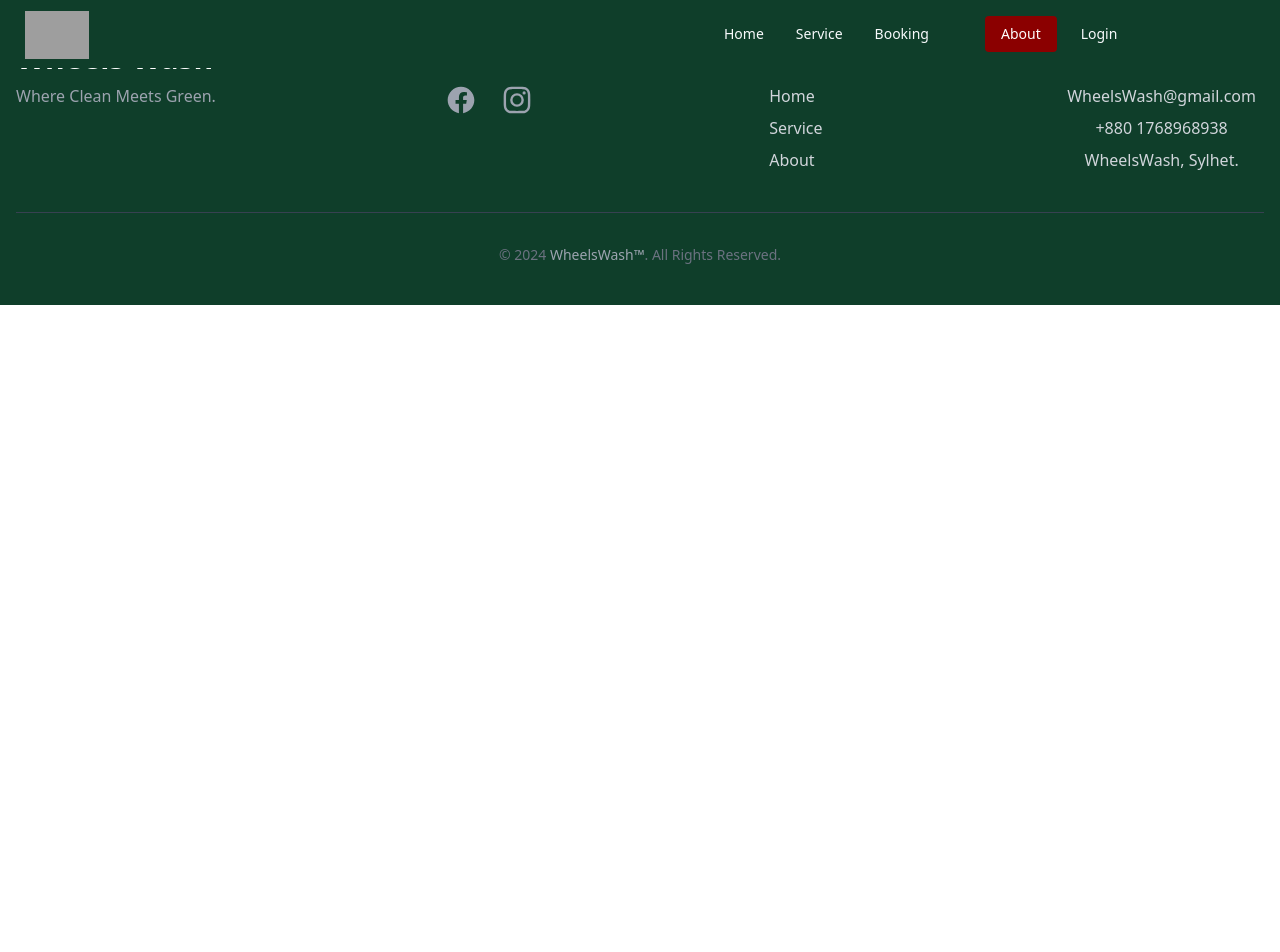
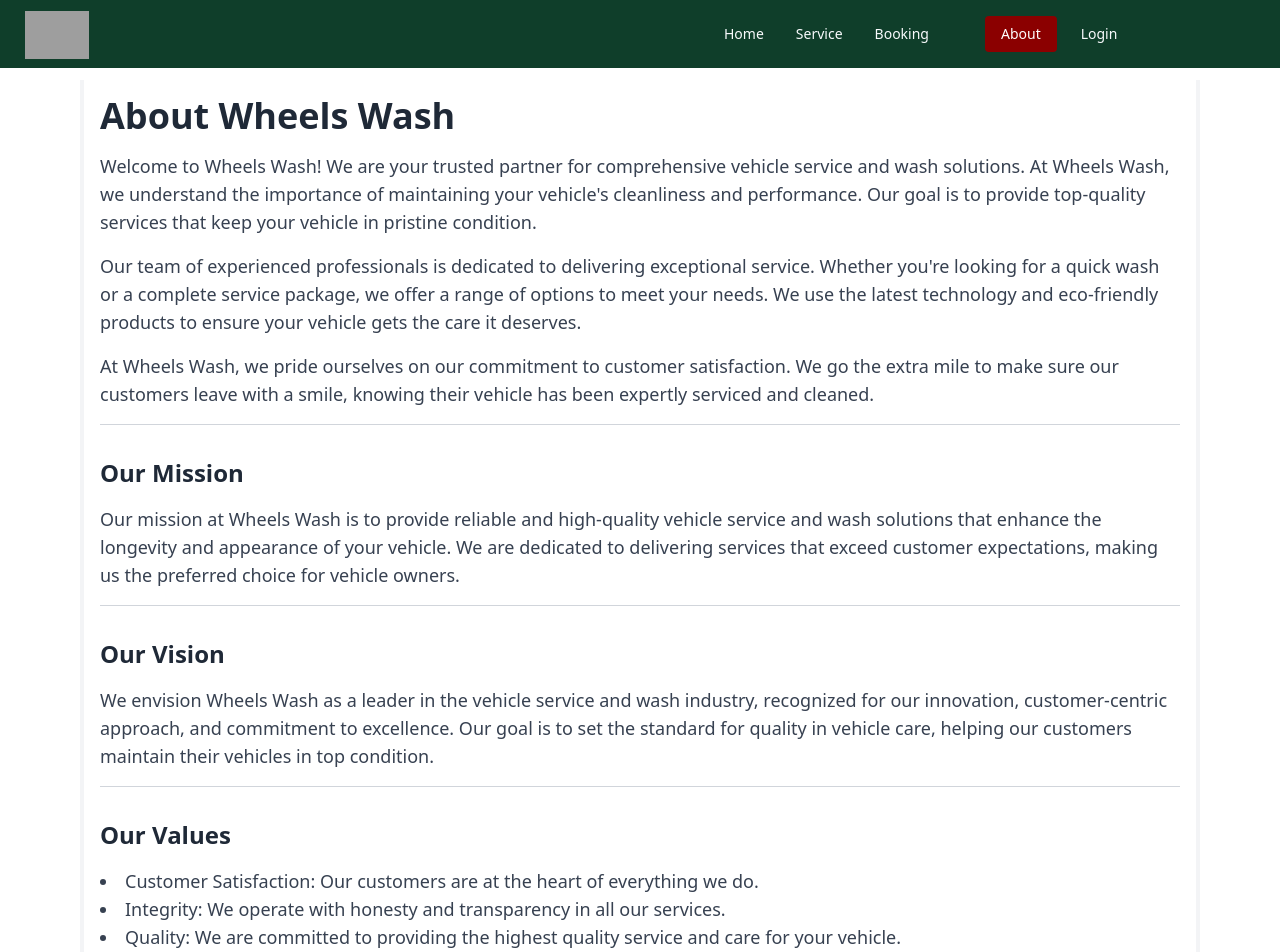
Before and after one commit to muntasirmoin/assignment-05-level-2-client-site, a React (Vite) app: page /about in a window 1280 px wide. Shown: the top 952 px of the page. Before the commit the page ends 800 px from the top, so only its background shows below. Built offline with nearby package versions, Linux system fonts and the light colour scheme; no server answers; grey boxes are pictures that could not be loaded.

Commit message:
admin dashboard done

```diff
--- a/src/pages/adminPages/slot Management/CreateSlotsServices.tsx
+++ b/src/pages/adminPages/slot Management/CreateSlotsServices.tsx
@@ -6,6 +6,7 @@ import {
   useMarkSlotAsAvailableCanceledMutation,
 } from "../../../redux/features/publicPages/slots.api";
 import { useGetAllServicesQuery } from "../../../redux/features/publicPages/services.api";
+import Swal from "sweetalert2";
 // import axios from "axios";
 
 const CreateSlotsServices = () => {
@@ -28,11 +29,11 @@ const CreateSlotsServices = () => {
     date: "",
     startTime: "",
     endTime: "",
-    serviceId: "",
+    service: "",
     isBooked: "available",
   });
   const [newSlot, setNewSlot] = useState<TSlotData>({
-    serviceId: "",
+    service: "",
     date: "",
     startTime: "",
     endTime: "",
@@ -51,16 +52,30 @@ const CreateSlotsServices = () => {
     try {
       await createSlot(newSlot).unwrap();
       // Handle success (e.g., show a success message)
+
+      Swal.fire({
+        position: "top-end",
+        icon: "success",
+        title: "Slot created successfully",
+        showConfirmButton: false,
+        timer: 1500,
+      });
       console.log("Slot created successfully");
     } catch (error) {
       // Handle error (e.g., show an error message)
+      Swal.fire({
+        title: "Slot Create Failed!",
+        text: `There was an issue with create slot: ${error}`,
+        icon: "error",
+        confirmButtonText: "OK",
+      });
       console.error("Failed to create slot:", error);
     }
 
     // here is the from data come
     console.log("slots:New:", newSlot);
     setNewSlot({
-      serviceId: "",
+      service: "",
       date: "",
       startTime: "",
       endTime: "",
@@ -138,10 +153,24 @@ const CreateSlotsServices = () => {
     console.log("handleToggleStatus", slotId, newStatus);
     try {
       await markSlotAsAvailableCanceled({ slotId, currentStatus }).unwrap();
+
+      Swal.fire({
+        position: "top-end",
+        icon: "success",
+        title: `Slot Status ${newStatus}`,
+        showConfirmButton: false,
+        timer: 1500,
+      });
       // Handle success (e.g., show a success message or update UI)
       console.log("Slot status updated successfully");
     } catch (error) {
       // Handle error (e.g., show an error message)
+      Swal.fire({
+        title: "Issue with update slot Failed!",
+        text: `There was an issue with update slot: ${error}`,
+        icon: "error",
+        confirmButtonText: "OK",
+      });
       console.error("Failed to update slot status:", error);
     }
     // axios
@@ -161,14 +190,14 @@ const CreateSlotsServices = () => {
       <form onSubmit={handleSubmit} className="space-y-4">
         <select
           name="service"
-          value={newSlot.serviceId}
+          value={newSlot.service}
           onChange={handleChange}
           className="border ml-1 p-2 rounded"
         >
           <option value="">Select Service</option>
-          {serviceAllData.map((service) => (
-            <option key={service._id} value={service._id}>
-              {service.name}
+          {serviceAllData.map((singleService) => (
+            <option key={singleService._id} value={singleService._id}>
+              {singleService.name}
             </option>
           ))}
         </select>
--- a/src/pages/adminPages/userManagment/UserManagement.tsx
+++ b/src/pages/adminPages/userManagment/UserManagement.tsx
@@ -3,6 +3,7 @@ import {
   useChangeUserRoleMutation,
   useGetAllUsersQuery,
 } from "../../../redux/features/auth/authApi";
+import Swal from "sweetalert2";
 
 // Sample data (replace with actual data from your API)
 const users = [
@@ -56,9 +57,22 @@ const UserManagementTable = () => {
       console.log("handleToggleStatus", userId, newStatus);
       await changeUserRole({ userId, currentRole: newStatus }).unwrap();
       // Handle success (e.g., show a success message or update UI)
+      Swal.fire({
+        position: "top-end",
+        icon: "success",
+        title: `User role change to "${newStatus}"`,
+        showConfirmButton: false,
+        timer: 1500,
+      });
       console.log("User role status updated successfully");
     } catch (error) {
       // Handle error (e.g., show an error message)
+      Swal.fire({
+        title: "Role Change Failed!",
+        text: `Failed to update user role status:: ${error}`,
+        icon: "error",
+        confirmButtonText: "OK",
+      });
       console.error("Failed to update user role status:", error);
     }
   };
--- a/src/pages/publicPages/About.tsx
+++ b/src/pages/publicPages/About.tsx
@@ -1,7 +1,83 @@
 import React from "react";
+import { Helmet } from "react-helmet-async";
+import ScrollToTopButton from "../../components/shared/ScrollToTopButton";
 
-const About = () => {
-  return <div></div>;
+const About: React.FC = () => {
+  return (
+    <>
+      <Helmet>
+        <title>About | Wheels</title>
+      </Helmet>
+      <div className="p-20">
+        <ScrollToTopButton></ScrollToTopButton>
+        <div className="container mx-auto p-4 border-l-4 border-r-4 border-gray-100">
+          <h1 className="text-4xl font-bold mb-4">About Wheels Wash</h1>
+          <p className="text-lg text-gray-700 mb-4">
+            Welcome to Wheels Wash! We are your trusted partner for
+            comprehensive vehicle service and wash solutions. At Wheels Wash, we
+            understand the importance of maintaining your vehicle's cleanliness
+            and performance. Our goal is to provide top-quality services that
+            keep your vehicle in pristine condition.
+          </p>
+          <p className="text-lg text-gray-700 mb-4">
+            Our team of experienced professionals is dedicated to delivering
+            exceptional service. Whether you're looking for a quick wash or a
+            complete service package, we offer a range of options to meet your
+            needs. We use the latest technology and eco-friendly products to
+            ensure your vehicle gets the care it deserves.
+          </p>
+          <p className="text-lg text-gray-700 mb-4">
+            At Wheels Wash, we pride ourselves on our commitment to customer
+            satisfaction. We go the extra mile to make sure our customers leave
+            with a smile, knowing their vehicle has been expertly serviced and
+            cleaned.
+          </p>
+          <hr className="border-l-4 border-r-4 border-gray-300" />
+          <h2 className="text-2xl font-bold mt-8 mb-4">Our Mission</h2>
+          <p className="text-lg text-gray-700 mb-4">
+            Our mission at Wheels Wash is to provide reliable and high-quality
+            vehicle service and wash solutions that enhance the longevity and
+            appearance of your vehicle. We are dedicated to delivering services
+            that exceed customer expectations, making us the preferred choice
+            for vehicle owners.
+          </p>
+          <hr className="border-l-4 border-r-4 border-gray-300" />
+          <h2 className="text-2xl font-bold mt-8 mb-4">Our Vision</h2>
+          <p className="text-lg text-gray-700 mb-4">
+            We envision Wheels Wash as a leader in the vehicle service and wash
+            industry, recognized for our innovation, customer-centric approach,
+            and commitment to excellence. Our goal is to set the standard for
+            quality in vehicle care, helping our customers maintain their
+            vehicles in top condition.
+          </p>
+          <hr className="border-l-4 border-r-4 border-gray-300" />
+          <h2 className="text-2xl font-bold mt-8 mb-4">Our Values</h2>
+          <ul className="list-disc list-inside text-lg text-gray-700">
+            <li>
+              Customer Satisfaction: Our customers are at the heart of
+              everything we do.
+            </li>
+            <li>
+              Integrity: We operate with honesty and transparency in all our
+              services.
+            </li>
+            <li>
+              Quality: We are committed to providing the highest quality service
+              and care for your vehicle.
+            </li>
+            <li>
+              Innovation: We continually seek new ways to improve our services
+              and offerings.
+            </li>
+            <li>
+              Sustainability: We use eco-friendly products and practices to
+              protect the environment.
+            </li>
+          </ul>
+        </div>
+      </div>
+    </>
+  );
 };
 
 export default About;
--- a/src/pages/publicPages/homePage/Reviews/ReviewSection.tsx
+++ b/src/pages/publicPages/homePage/Reviews/ReviewSection.tsx
@@ -53,6 +53,12 @@ const ReviewSection = () => {
         setRating(0);
         setHover(undefined);
       } catch (err) {
+        Swal.fire({
+          title: "Booking Failed!",
+          text: `There was Review submission: ${error}`,
+          icon: "error",
+          confirmButtonText: "OK",
+        });
         console.error("Failed to create feedback:", err);
       }
     }
--- a/src/pages/publicPages/userAuthenticationPages/bookingPage/BookingPageFeatures.tsx
+++ b/src/pages/publicPages/userAuthenticationPages/bookingPage/BookingPageFeatures.tsx
@@ -126,7 +126,7 @@ const BookingPageFeatures = () => {
       console.error("Error booking slot:", error);
       Swal.fire({
         title: "Booking Failed!",
-        text: "There was an issue with your booking. Please try again.",
+        text: `There was an issue with your booking. Please try again. ${error}`,
         icon: "error",
         confirmButtonText: "OK",
       });
--- a/src/redux/features/publicPages/slots.api.ts
+++ b/src/redux/features/publicPages/slots.api.ts
@@ -4,7 +4,7 @@ export interface TSlotData {
   date: string;
   startTime: string;
   endTime: string;
-  serviceId: string;
+  service: string;
   isBooked: "available" | "booked" | "canceled"; // Adjust if there are other statuses
 }
 
```
